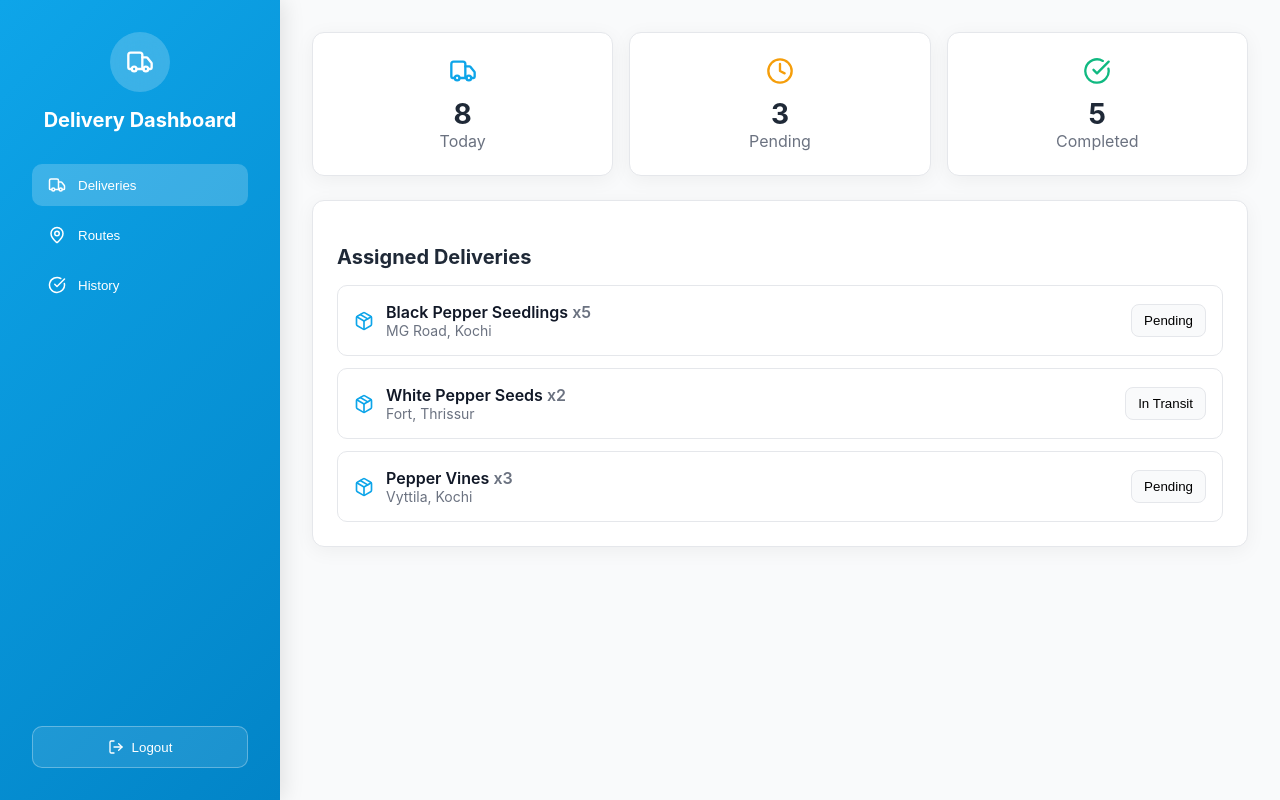
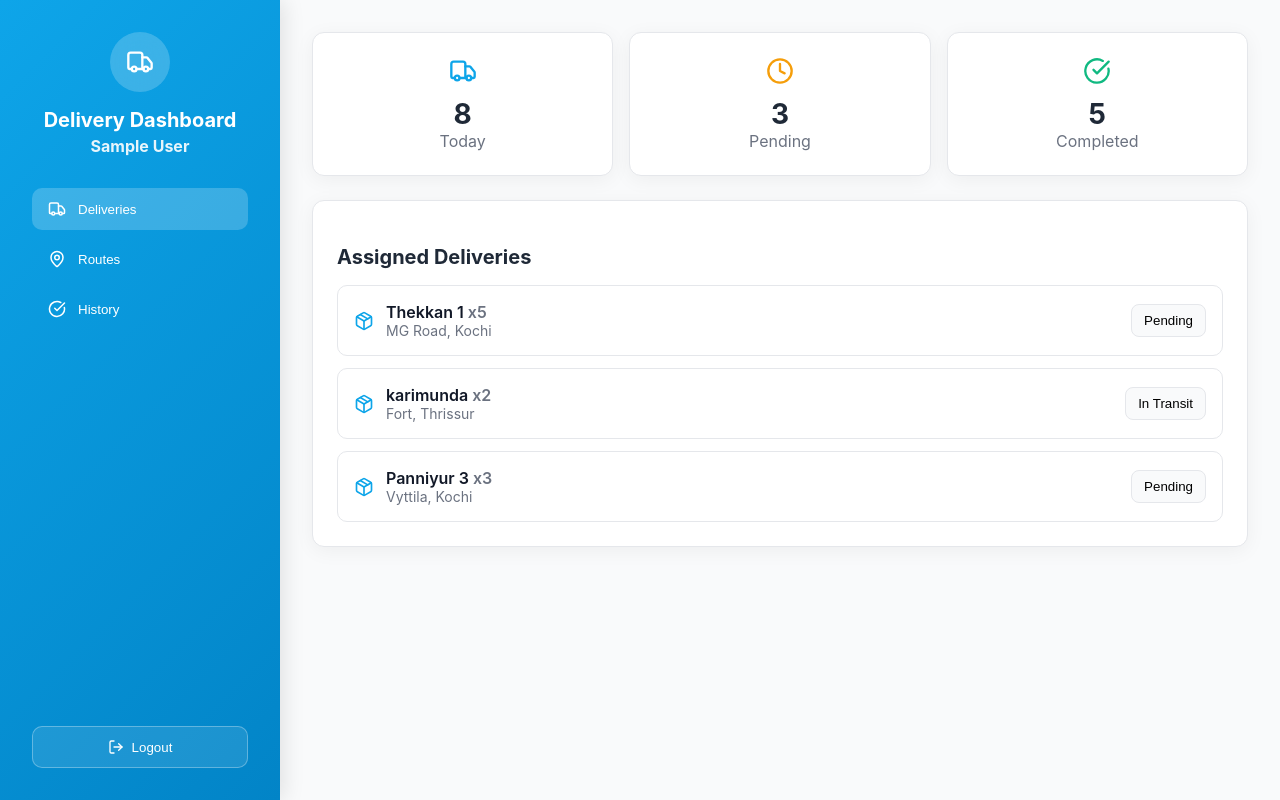
Before and after one commit to Vijetha-951/pepper-v2, a React (Create React App) app in the folder frontend/: page /deliveryboy/dashboard in a window 1280 px wide. Built offline with nearby package versions, Linux system fonts and the light colour scheme; no server answers; sample sign-in values are in the browser's storage.

Commit message:
small modif

```diff
--- a/frontend/src/pages/AdminProductManagement.jsx
+++ b/frontend/src/pages/AdminProductManagement.jsx
@@ -334,7 +334,6 @@ function ProductFormModal({ isEdit, product, onClose, onSuccess, varieties, vari
   const [form, setForm] = useState({
     name: product?.name || '',
     type: product?.type || 'Bush',
-    category: product?.category || 'Bush Pepper',
     description: product?.description || '',
     price: product?.price ? product.price.toString() : '',
     stock: product?.stock ? product.stock.toString() : '',
@@ -353,7 +352,6 @@ function ProductFormModal({ isEdit, product, onClose, onSuccess, varieties, vari
       setForm({
         name: varietyName,
         type: data.type,
-        category: 'Bush Pepper',
         description: data.description,
         price: data.price.toString(),
         stock: '50',
@@ -514,16 +512,7 @@ function ProductFormModal({ isEdit, product, onClose, onSuccess, varieties, vari
             </div>
           </div>
 
-          <div style={{ marginBottom: '1rem' }}>
-            <label style={{ display: 'block', marginBottom: '0.5rem', fontWeight: 'bold' }}>Category</label>
-            <input
-              type="text"
-              name="category"
-              value={form.category}
-              onChange={handleChange}
-              style={{ width: '100%', padding: '0.5rem', border: '1px solid #d1d5db', borderRadius: '4px' }}
-            />
-          </div>
+
 
           <div style={{ marginBottom: '1rem' }}>
             <label style={{ display: 'block', marginBottom: '0.5rem', fontWeight: 'bold' }}>Image URL</label>
--- a/frontend/src/pages/DeliveryDashboard.jsx
+++ b/frontend/src/pages/DeliveryDashboard.jsx
@@ -51,9 +51,9 @@ export default function DeliveryDashboard() {
   const statCardStyle = { ...cardStyle, textAlign: 'center' };
 
   const deliveriesList = [
-    { id: 'DL-001', item: 'Black Pepper Seedlings', qty: 5, address: 'MG Road, Kochi', status: 'Pending' },
-    { id: 'DL-002', item: 'White Pepper Seeds', qty: 2, address: 'Fort, Thrissur', status: 'In Transit' },
-    { id: 'DL-003', item: 'Pepper Vines', qty: 3, address: 'Vyttila, Kochi', status: 'Pending' }
+    { id: 'DL-001', item: 'Thekkan 1', qty: 5, address: 'MG Road, Kochi', status: 'Pending' },
+    { id: 'DL-002', item: 'karimunda', qty: 2, address: 'Fort, Thrissur', status: 'In Transit' },
+    { id: 'DL-003', item: 'Panniyur 3', qty: 3, address: 'Vyttila, Kochi', status: 'Pending' }
   ];
 
   const menuItems = [
@@ -125,6 +125,9 @@ export default function DeliveryDashboard() {
             <Truck color="white" size={28} />
           </div>
           <h1 style={{ fontSize: '1.25rem', fontWeight: 'bold', margin: 0 }}>Delivery Dashboard</h1>
+          <h2 style={{ fontSize: '1rem', margin: '0.25rem 0 0', opacity: 0.9 }}>
+            {user?.firstName || user?.lastName ? `${user.firstName || ''} ${user.lastName || ''}`.trim() : (user?.displayName || user?.email || 'User')}
+          </h2>
         </div>
 
         <div style={{ display: 'flex', flexDirection: 'column', gap: '0.5rem', zIndex: 10 }}>
```
